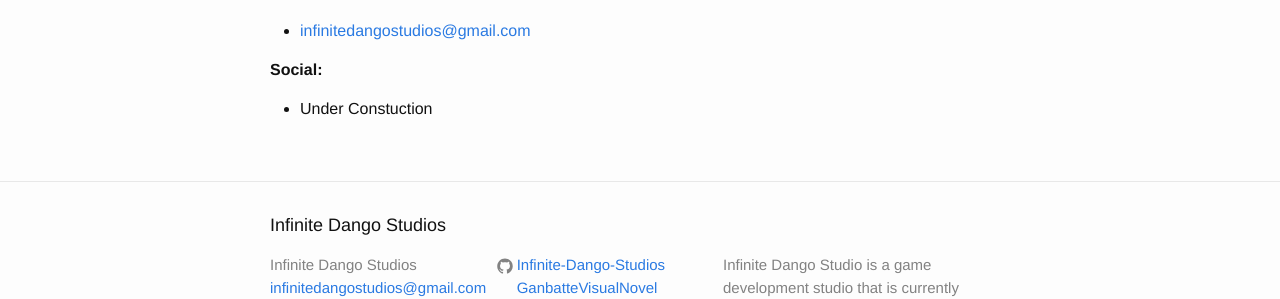
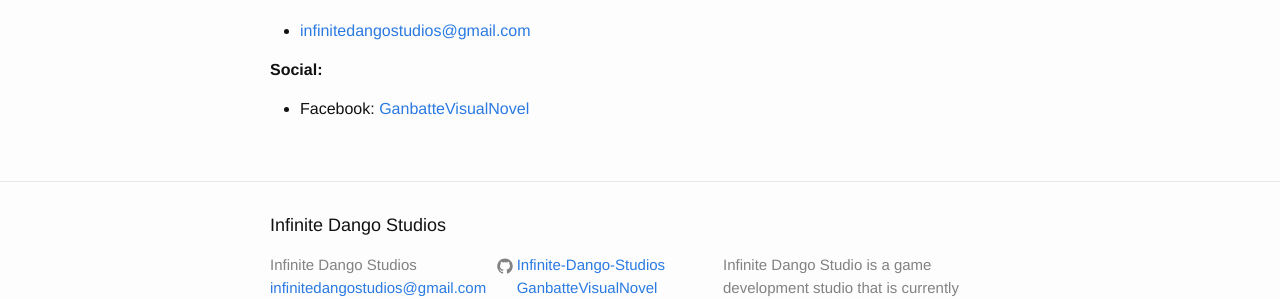
Before and after one commit to Infinite-Dango-Studios/Infinite-Dango-Studios.github.io, a Jekyll site: the page built from press_kit/index.md, in a window 1280 px wide. Shown: the part 1556-1855 px from the top of the page. Built offline with Jekyll 4.4.1, drawn with Linux system fonts in a browser that asks for light colours.

Commit message:
Added social link to press kit
Added a link to Ganbatte's Facebook page to the social area of the
factsheet section of the press kit.

```diff
--- a/press_kit/index.md
+++ b/press_kit/index.md
@@ -55,4 +55,4 @@
 
 **Social:**
 
-- Under Constuction
+- Facebook: [GanbatteVisualNovel](https://www.facebook.com/GanbatteVisualNovel)
```
